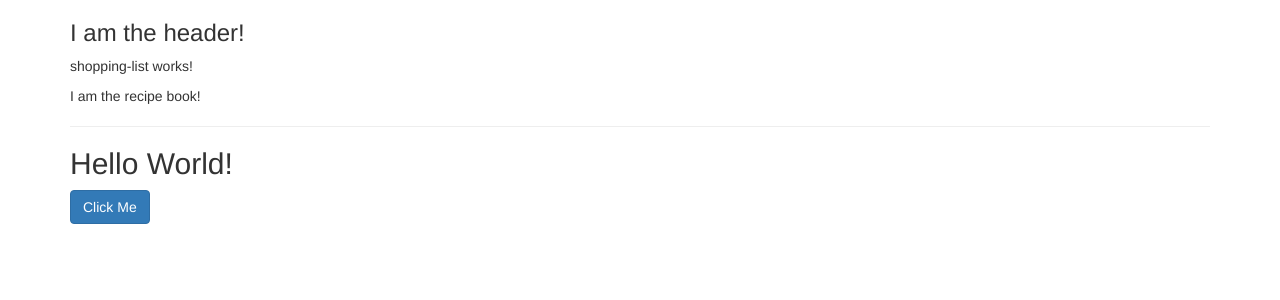
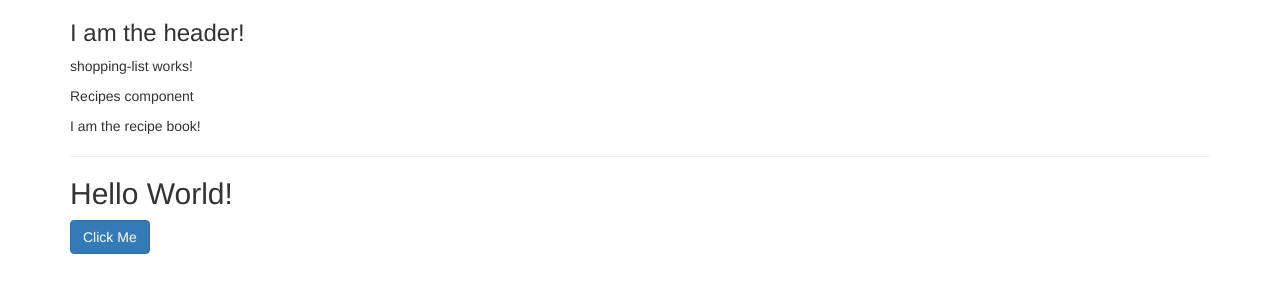
Before and after one commit to KevinAsbury/RecipeBox, an Angular app: page / in a window 1280 px wide. Shown: the top 300 px of the page. Built offline with nearby package versions, Linux system fonts and the light colour scheme.

Commit message:
Added recipes component

```diff
--- a/src/app/app.component.html
+++ b/src/app/app.component.html
@@ -3,6 +3,7 @@
     <div class="col-md-12">
       <app-header></app-header>
       <app-shopping-list></app-shopping-list>
+      <app-recipes></app-recipes>
       <app-recipe-book></app-recipe-book>
       <hr>
       <h2>Hello World!</h2>
--- a/src/app/app.module.ts
+++ b/src/app/app.module.ts
@@ -5,13 +5,15 @@ import { AppComponent } from './app.component';
 import { HeaderComponent } from './header/header.component';
 import { ShoppingListComponent } from './shopping-list/shopping-list.component';
 import { RecipeBookComponent } from './recipe-book/recipe-book.component';
+import { RecipesComponent } from './recipes/recipes.component';
 
 @NgModule({
   declarations: [
     AppComponent,
     HeaderComponent,
     ShoppingListComponent,
-    RecipeBookComponent
+    RecipeBookComponent,
+    RecipesComponent
   ],
   imports: [
     BrowserModule
--- /dev/null
+++ b/src/app/recipes/recipes.component.html
@@ -0,0 +1 @@
+<p>Recipes component</p>
--- /dev/null
+++ b/src/app/recipes/recipes.component.ts
@@ -0,0 +1,11 @@
+import { Component, OnInit } from '@angular/core';
+
+@Component({
+  selector: 'app-recipes',
+  templateUrl: './recipes.component.html'
+})
+export class RecipesComponent implements OnInit {
+  constructor() { }
+
+  ngOnInit() { }
+}
--- a/src/app/shopping-list/shopping-list.component.ts
+++ b/src/app/shopping-list/shopping-list.component.ts
@@ -5,10 +5,8 @@ import { Component, OnInit } from '@angular/core';
   templateUrl: './shopping-list.component.html'
 })
 export class ShoppingListComponent implements OnInit {
-
   constructor() { }
 
-  ngOnInit() {
-  }
+  ngOnInit() { }
 
 }
```
